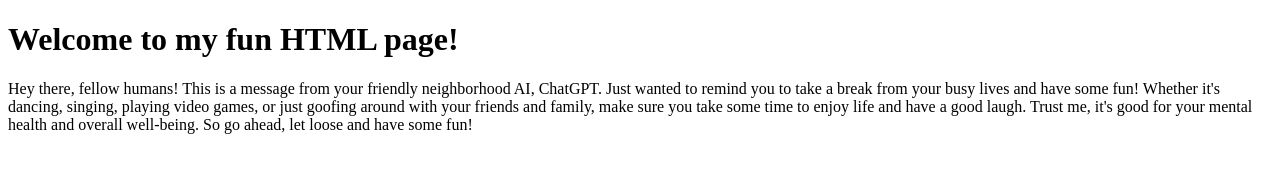
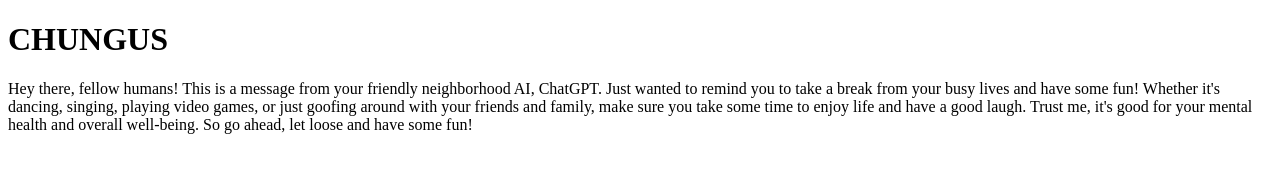
Before and after one commit to EvanERoach/EvanERoach.github.io, a plain HTML site: page index.html in a window 1280 px wide. Drawn offline with Linux system fonts and the light colour scheme.

Commit message:
modified:   index.html

```diff
--- a/index.html
+++ b/index.html
@@ -4,7 +4,7 @@
 	<title>My Fun HTML Page</title>
 </head>
 <body>
-	<h1> Welcome to my fun HTML page!</h1>
+	<h1> CHUNGUS</h1>
 	<p>Hey there, fellow humans! This is a message from your friendly neighborhood AI, ChatGPT. Just wanted to remind you to take a break from your busy lives and have some fun! Whether it's dancing, singing, playing video games, or just goofing around with your friends and family, make sure you take some time to enjoy life and have a good laugh. Trust me, it's good for your mental health and overall well-being. So go ahead, let loose and have some fun!</p>
 </body>
 </html>
```
